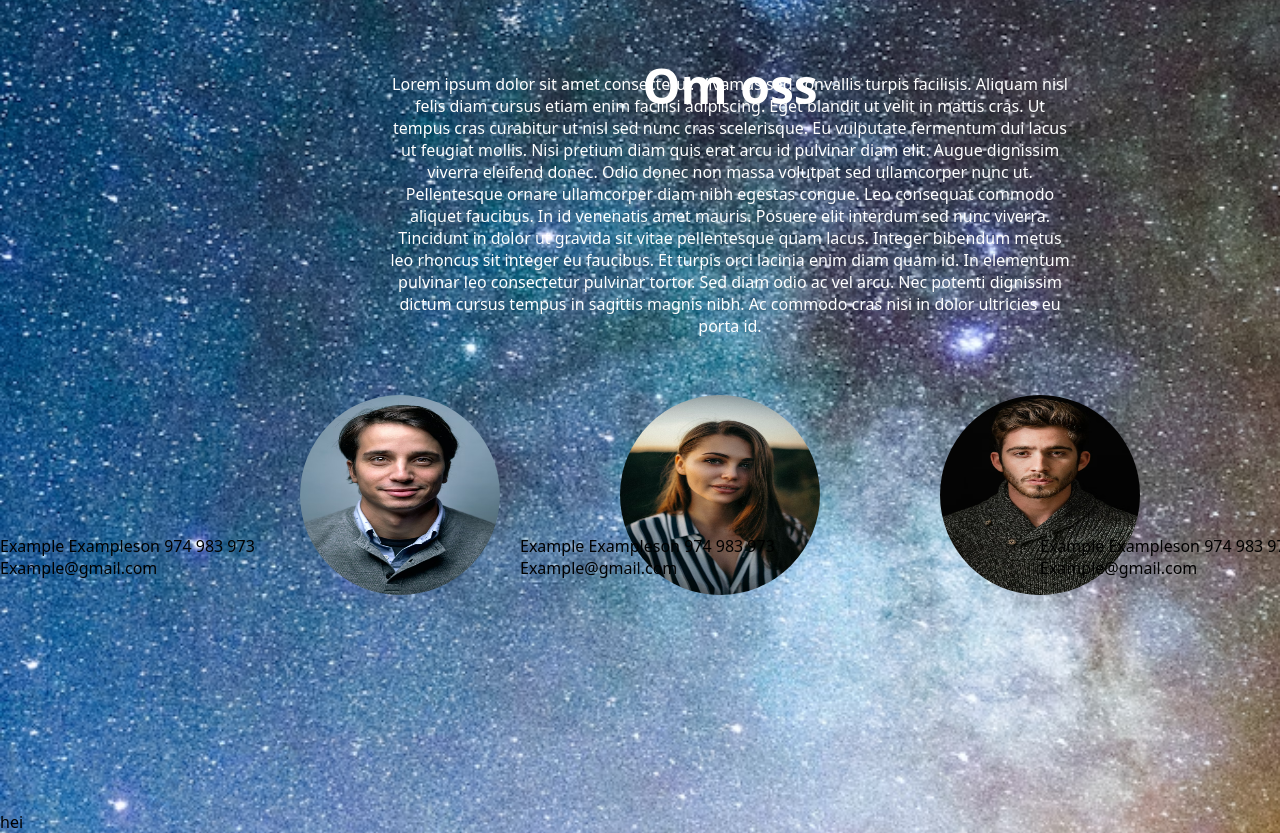
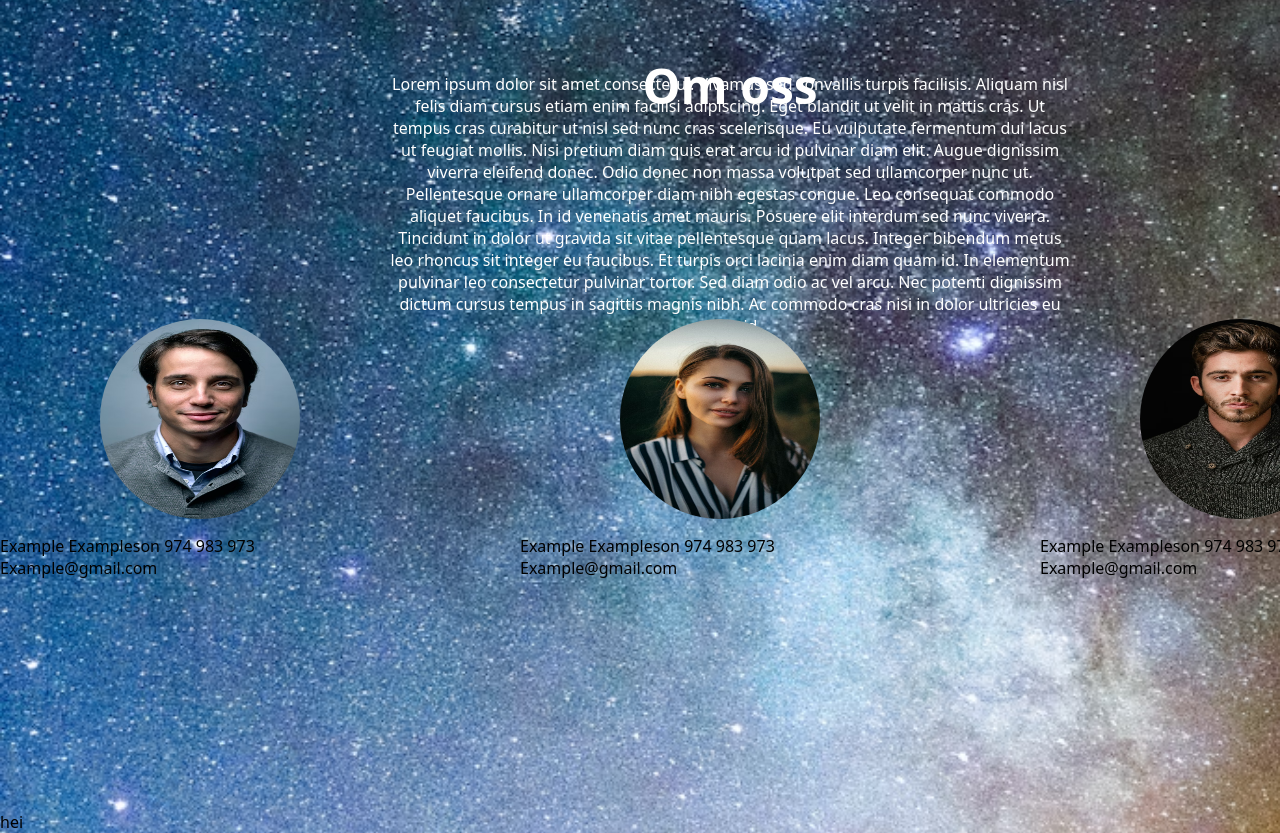
Before and after one commit to Sander-Kode/Innleveringsprosjekt-univers-tema, a website: page index.html in a window 1280 px wide. Shown: the part 1055-1888 px from the top of the page. Drawn offline with Linux system fonts and the light colour scheme.

Commit message:
lagt til html og css for om oss seksjon

```diff
--- a/index.html
+++ b/index.html
@@ -44,19 +44,26 @@
         </div>
 
 
+        <div class="portretter">
+          <div class="portrett-kort">
+            <img src="/images/portrett 1 prosjekt.avif" alt="Mann med grå genser">
+            <p class="portrett-info">Example Exampleson 974 983 973 Example@gmail.com</p>
 
-        <div class="portretter">
-         <img src="/images/portrett 1 prosjekt.avif" alt="Mann med grå genser">
-         <img src="/images/portrett 2 prosjekt.avif" alt="Kvinne med stripete topp">
-         <img src="/images/portrett 3 prosjekt.avif" alt="Mann med grå genser og skjegg">
+          </div>
+
+          <div class="portrett-kort">
+            <img src="/images/portrett 2 prosjekt.avif" alt="Kvinne med stripete topp">
+            <p class="portrett-info">Example Exampleson 974 983 973 Example@gmail.com</p>
+
+          </div>
+
+          <div class="portrett-kort">
+            <img src="/images/portrett 3 prosjekt.avif" alt="Mann med grå genser og skjegg">
+            <p class="portrett-info">Example Exampleson 974 983 973 Example@gmail.com</p>
+
+          </div>
         </div>
 
-        <div class="portretttekst">
-          <p>Example Exampleson 974 983 973 Example@gmail.com</p>
-          <p>Example Exampleson 974 983 973 Example@gmail.com</p>
-          <p>Example Exampleson 974 983 973 Example@gmail.com</p>
-
-        </div>
 
       </section>
 
--- a/styles.css
+++ b/styles.css
@@ -146,6 +146,12 @@ width: 100%;
   gap: 120px;
 }
 
+.portrett-kort {
+  display: flex;
+  flex-direction: column;
+  align-items: center;
+}
+
 .portretter img {
   height: 200px;
   width: 200px;
@@ -153,14 +159,15 @@ width: 100%;
 
 }
 
-.portretttekst {
+/* .portretttekst {
   position: absolute;
   bottom: 25%;
   width: 100%;
   display: flex;
   justify-content: center;
+
   gap: 120px;
-}
+} */
 
 .section{
   height: 100vh;
```
